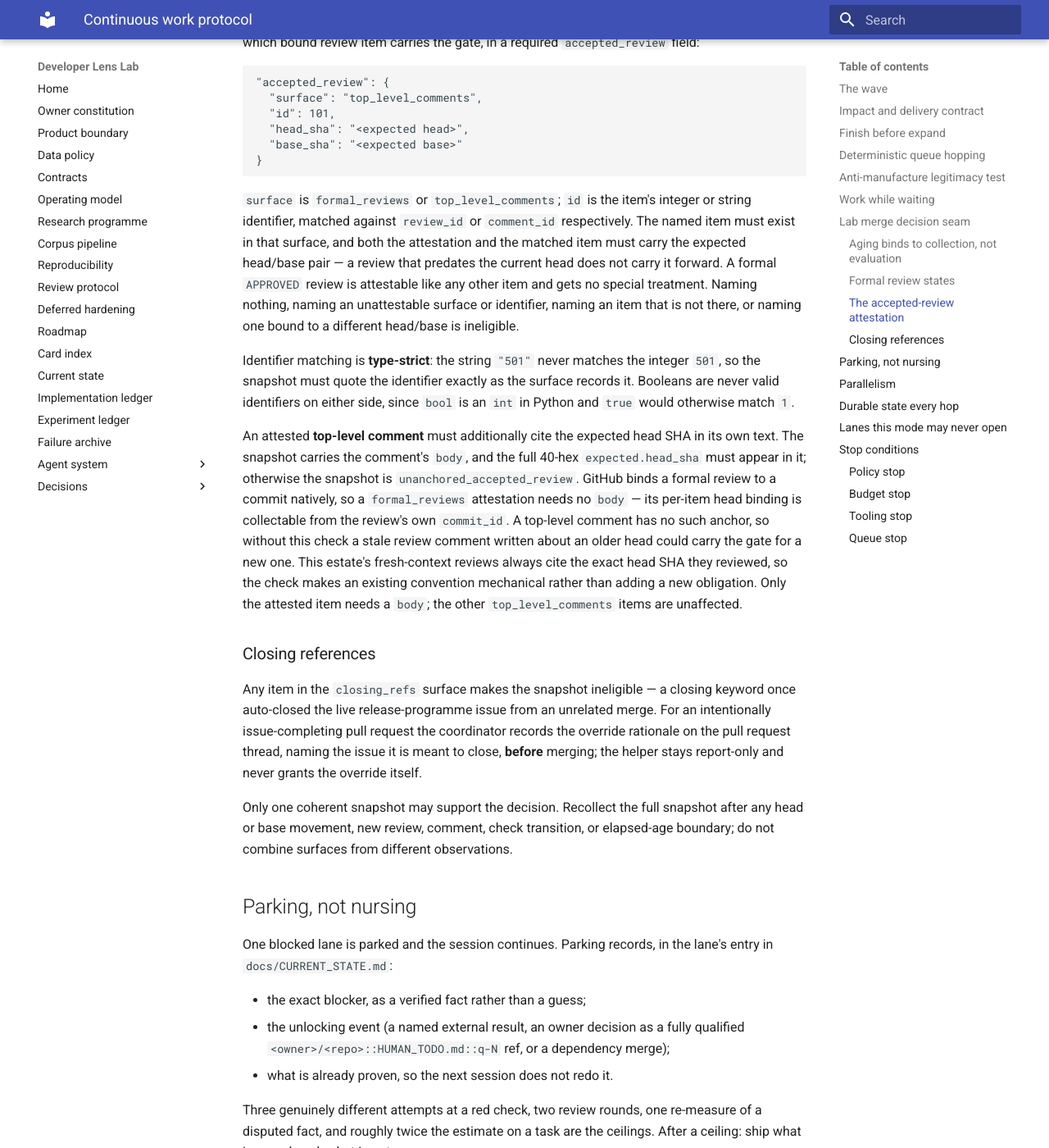
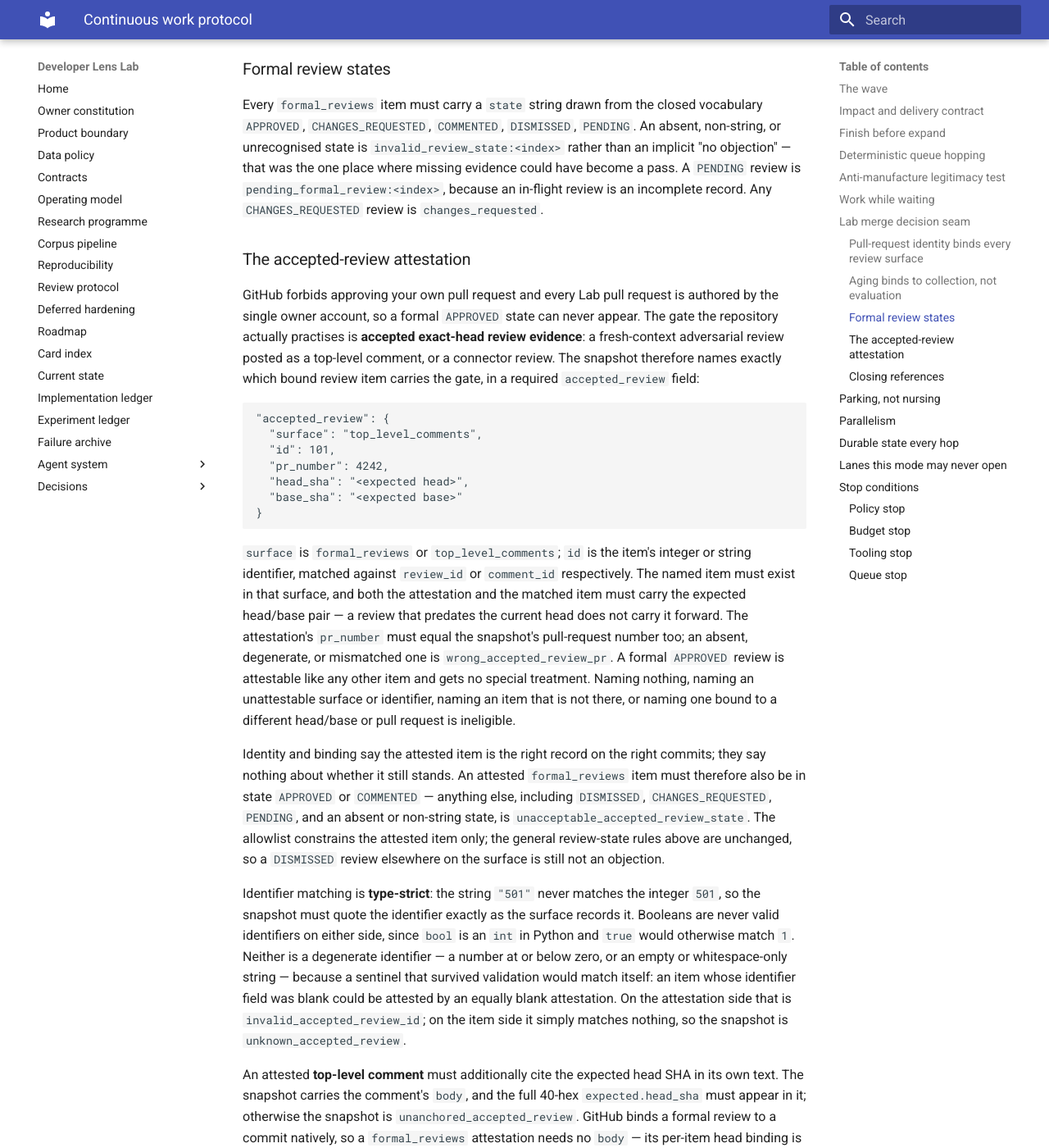
Before and after one commit to Chris0Jeky/developer-lens-lab, an MkDocs documentation site: the page built from docs/agent-system/CONTINUOUS_WORK_PROTOCOL.md, in a window 1280 px wide and 1400 px high, scrolled down 5305 px. Shown: the whole window at 82% size. Built offline with MkDocs 1.6.1 and Material for MkDocs 9.7.7, drawn with Linux system fonts in a browser that asks for light colours; some of the changed text lies outside the part shown.

Commit message:
docs: record the pull-request, state, and identifier snapshot rules
Document the required pull_request.number, the pr_number binding on the
four pull-request-scoped surfaces and their items and the attestation, the
commit-scoped checks exception, the attested-review state allowlist, and
the degenerate-identifier refusal in the merge decision seam.

Claude-Session: https://claude.ai/code/session_013UrXm6JjTRf6vqucmpDb3t

```diff
--- a/docs/agent-system/CONTINUOUS_WORK_PROTOCOL.md
+++ b/docs/agent-system/CONTINUOUS_WORK_PROTOCOL.md
@@ -161,6 +161,22 @@ every review thread must be resolved. A moved head/base, or any missing, paginat
 malformed, or unresolved surface, is ineligible. The result is a report only; it never calls a
 hosted service or performs a merge.
 
+### Pull-request identity binds every review surface
+
+Head and base SHAs do not identify a pull request: a second pull request opened from the same head
+onto the same base has surfaces that are perfectly head/base-bound yet belong to another review. The
+snapshot therefore also carries a required `"pull_request": {"number": <n>}`, and the number is its
+one immutable identity — branches are reused, heads move, numbers are never reissued. A missing
+mapping, a missing number, a boolean, a non-integer, or a number at or below zero is
+`invalid_pull_request_number`. The four pull-request-scoped surfaces — `formal_reviews`,
+`top_level_comments`, `closing_refs`, `review_threads` — each carry a `pr_number` equal to that
+number at surface level and on every item; a mismatched, degenerate, or absent one is
+`wrong_surface_pr:<name>` or `wrong_item_pr:<name>:<index>`, and when the expected number is itself
+unusable every one of those bindings fails closed. The `checks` surface is deliberately outside this
+binding: GitHub check runs are commit-scoped, not pull-request-scoped, so a `pr_number` stamped
+there would be collector-invented evidence rather than hosted state, and it is ignored in either
+direction.
+
 ### Aging binds to collection, not evaluation
 
 `pushed_at` and `collected_at` are RFC3339 `Z` timestamps, and the exact-head age the governor's
@@ -195,6 +211,7 @@ item carries the gate, in a required `accepted_review` field:
 "accepted_review": {
   "surface": "top_level_comments",
   "id": 101,
+  "pr_number": 4242,
   "head_sha": "<expected head>",
   "base_sha": "<expected base>"
 }
@@ -203,15 +220,27 @@ item carries the gate, in a required `accepted_review` field:
 `surface` is `formal_reviews` or `top_level_comments`; `id` is the item's integer or string
 identifier, matched against `review_id` or `comment_id` respectively. The named item must exist in
 that surface, and both the attestation and the matched item must carry the expected head/base pair
-— a review that predates the current head does not carry it forward. A formal `APPROVED` review is
-attestable like any other item and gets no special treatment. Naming nothing, naming an
-unattestable surface or identifier, naming an item that is not there, or naming one bound to a
-different head/base is ineligible.
+— a review that predates the current head does not carry it forward. The attestation's `pr_number`
+must equal the snapshot's pull-request number too; an absent, degenerate, or mismatched one is
+`wrong_accepted_review_pr`. A formal `APPROVED` review is attestable like any other item and gets no
+special treatment. Naming nothing, naming an unattestable surface or identifier, naming an item that
+is not there, or naming one bound to a different head/base or pull request is ineligible.
+
+Identity and binding say the attested item is the right record on the right commits; they say
+nothing about whether it still stands. An attested `formal_reviews` item must therefore also be in
+state `APPROVED` or `COMMENTED` — anything else, including `DISMISSED`, `CHANGES_REQUESTED`,
+`PENDING`, and an absent or non-string state, is `unacceptable_accepted_review_state`. The allowlist
+constrains the attested item only; the general review-state rules above are unchanged, so a
+`DISMISSED` review elsewhere on the surface is still not an objection.
 
 Identifier matching is **type-strict**: the string `"501"` never matches the integer `501`, so the
 snapshot must quote the identifier exactly as the surface records it. Booleans are never valid
 identifiers on either side, since `bool` is an `int` in Python and `true` would otherwise match
-`1`.
+`1`. Neither is a degenerate identifier — a number at or below zero, or an empty or whitespace-only
+string — because a sentinel that survived validation would match itself: an item whose identifier
+field was blank could be attested by an equally blank attestation. On the attestation side that is
+`invalid_accepted_review_id`; on the item side it simply matches nothing, so the snapshot is
+`unknown_accepted_review`.
 
 An attested **top-level comment** must additionally cite the expected head SHA in its own text. The
 snapshot carries the comment's `body`, and the full 40-hex `expected.head_sha` must appear in it;
```
